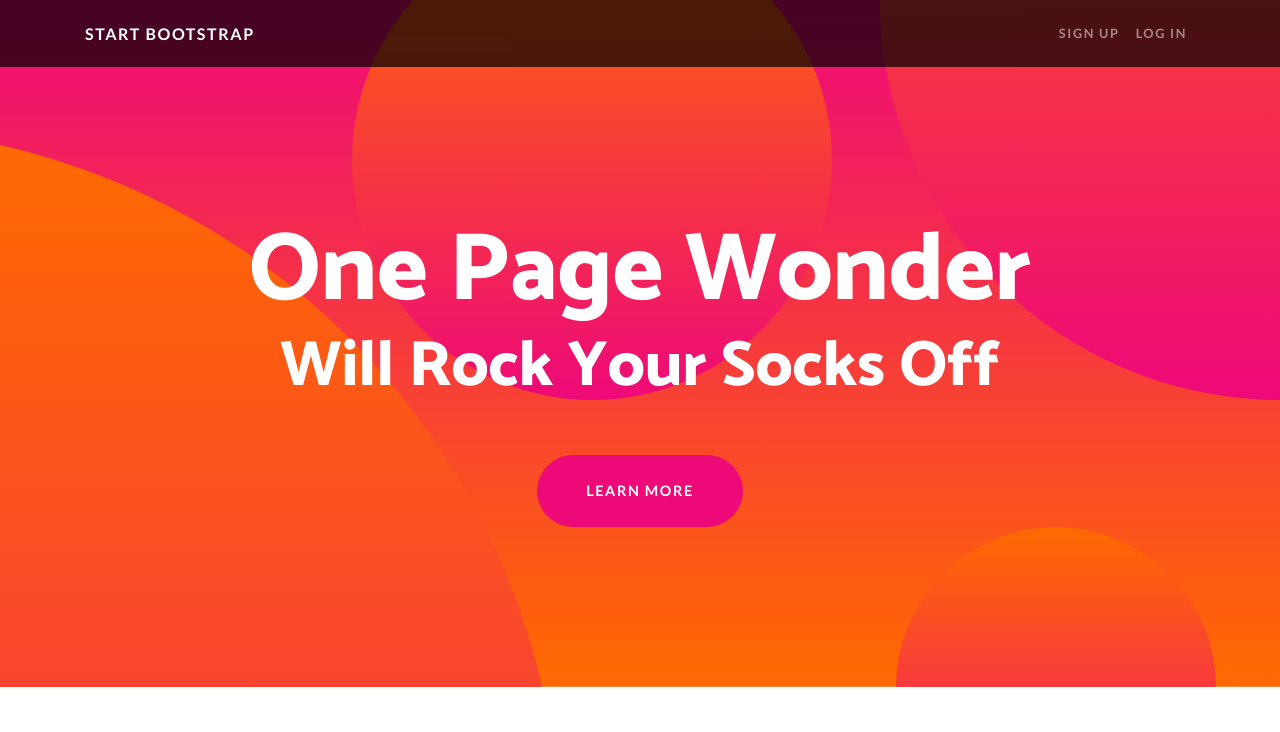
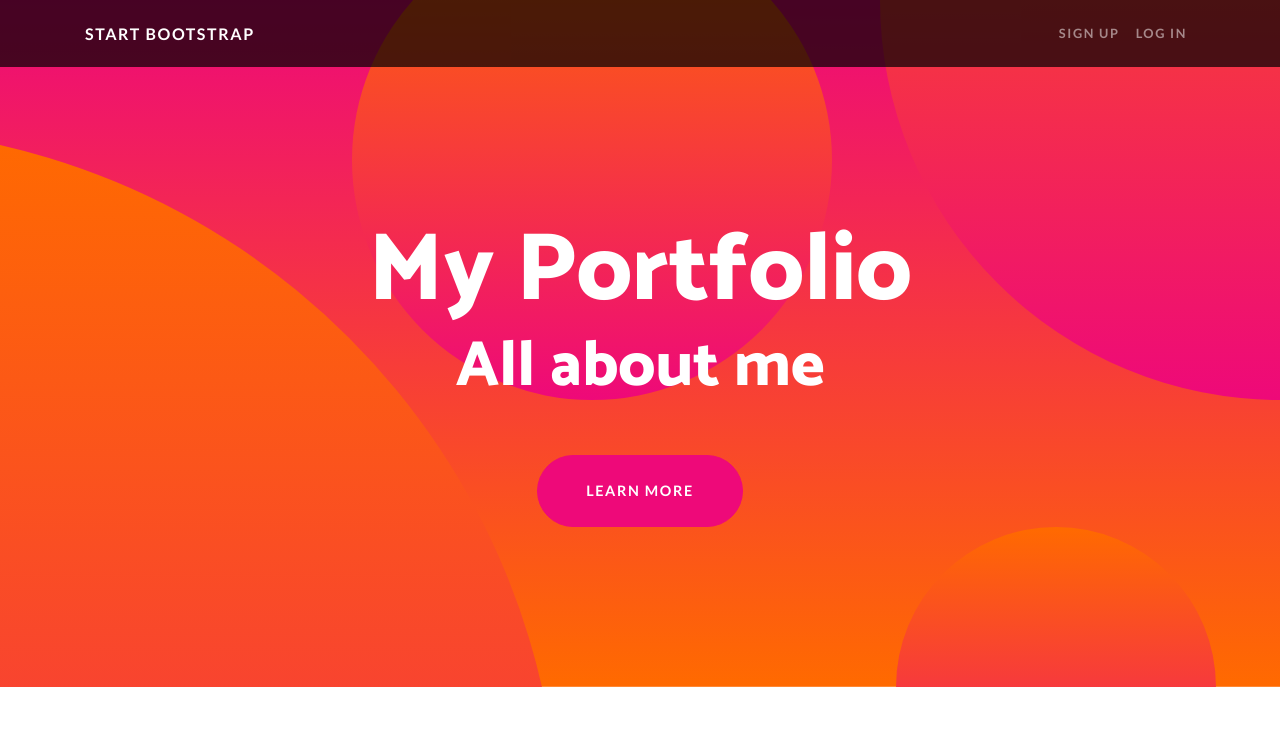
Before and after one commit to caitkong/caitkong.github.io, a website: page index.html in a window 1280 px wide. Shown: the top 732 px of the page. Drawn offline with Linux system fonts and the light colour scheme.

Commit message:
changed title

```diff
--- a/index.html
+++ b/index.html
@@ -47,8 +47,8 @@
     <header class="masthead text-center text-white">
       <div class="masthead-content">
         <div class="container">
-          <h1 class="masthead-heading mb-0">One Page Wonder</h1>
-          <h2 class="masthead-subheading mb-0">Will Rock Your Socks Off</h2>
+          <h1 class="masthead-heading mb-0">My Portfolio</h1>
+          <h2 class="masthead-subheading mb-0">All about me</h2>
           <a href="#" class="btn btn-primary btn-xl rounded-pill mt-5">Learn More</a>
         </div>
       </div>
```
